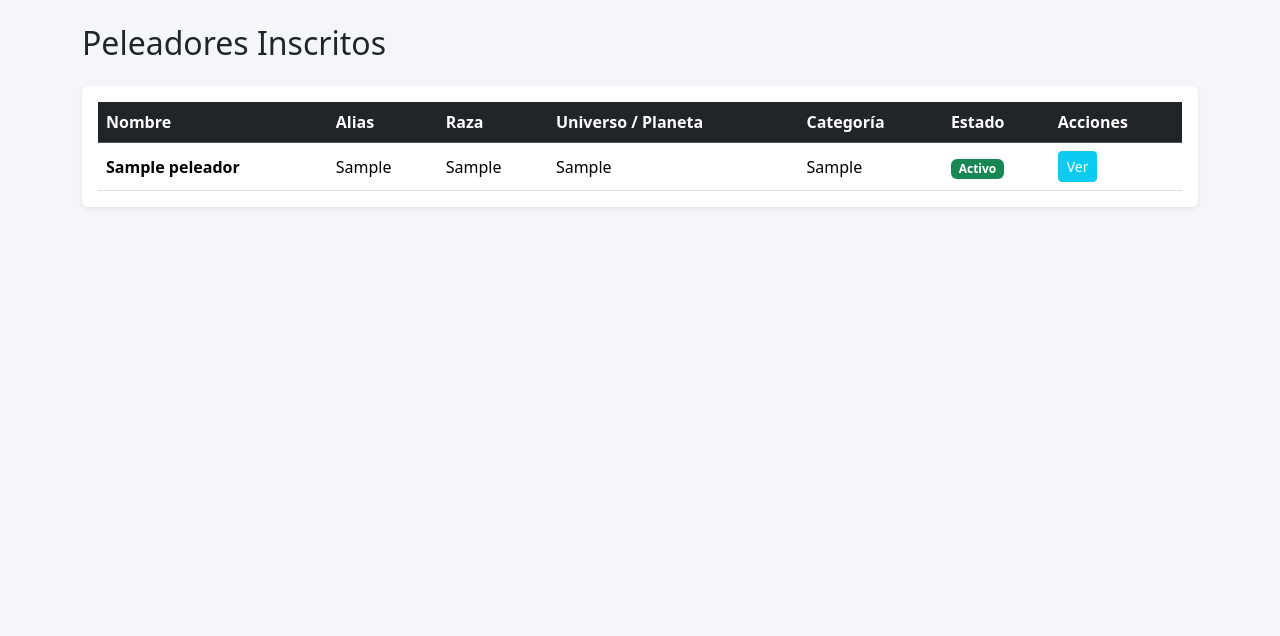
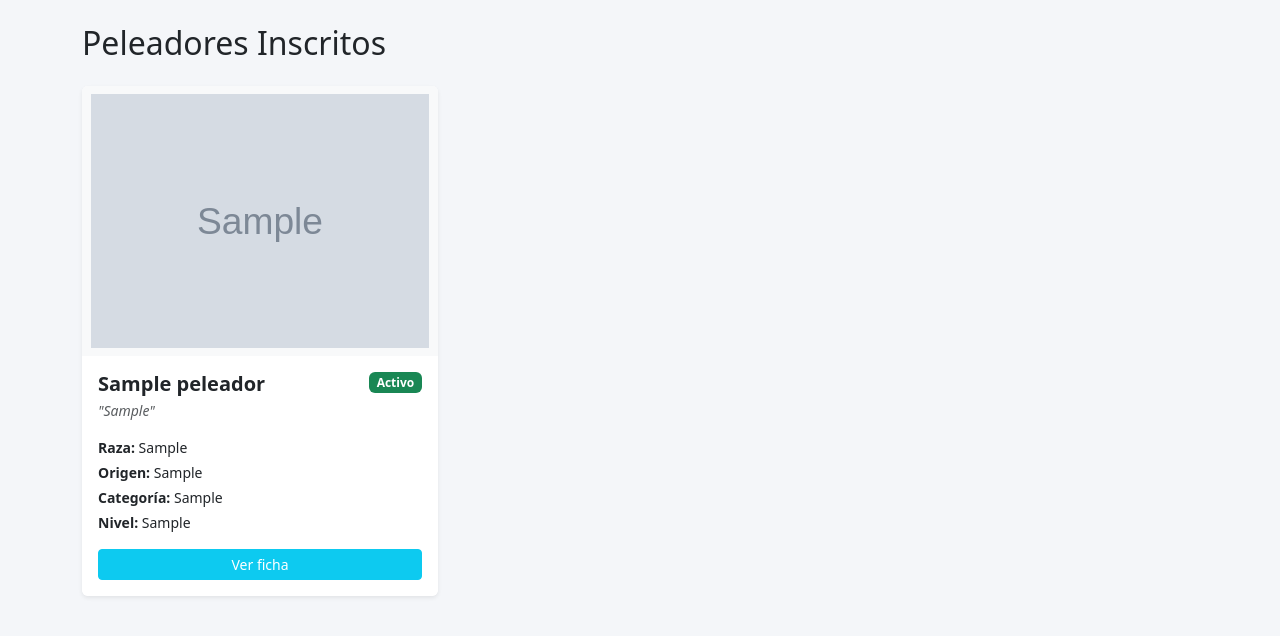
Before and after one commit to Rashiloo/torneo-dragonball-django, a Django app: page / in a window 1280 px wide. Shown: the part 60-696 px from the top of the page. Run offline with Django 5.2, Linux system fonts and the light colour scheme; tables that the repository leaves empty hold one stand-in row (values such as "Sample post"); grey boxes marked "Sample" are stand-in pictures.

Commit message:
Agrege imagenes a los peleadores y se mejoro la vista de las tarjetas de los peleadores en cards en lugar de una lista

```diff
--- a/config/settings.py
+++ b/config/settings.py
@@ -132,3 +132,6 @@ MAILERS = {
         'BACKEND': 'django.core.mail.backends.console.EmailBackend',
     },
 }
+
+MEDIA_URL = '/media/'
+MEDIA_ROOT = BASE_DIR / 'media'
--- a/config/urls.py
+++ b/config/urls.py
@@ -1,8 +1,13 @@
 # config/urls.py
 from django.contrib import admin
 from django.urls import path, include
+from django.conf import settings
+from django.conf.urls.static import static
 
 urlpatterns = [
     path('admin/', admin.site.urls),
     path('', include('torneo.urls')),
 ]
+
+if settings.DEBUG:
+    urlpatterns += static(settings.MEDIA_URL, document_root=settings.MEDIA_ROOT)
--- a/torneo/forms.py
+++ b/torneo/forms.py
@@ -48,6 +48,7 @@ class PeleadorForm(forms.ModelForm):
             'categoria': forms.TextInput(attrs={'class': 'form-control', 'placeholder': 'Ej. Peso Pesado / Dioses'}),
             'nivel_experiencia': forms.TextInput(attrs={'class': 'form-control', 'placeholder': 'Ej. Maestro / Ultra Instinto'}),
             'estado': forms.Select(attrs={'class': 'form-select'}),
+            'foto': forms.URLInput(attrs={'class': 'form-control', 'placeholder': 'https://ejemplo.com/imagen.jpg'}),
         }
 
 
--- a/torneo/models.py
+++ b/torneo/models.py
@@ -49,6 +49,7 @@ class Peleador(models.Model):
     categoria = models.CharField(max_length=100, verbose_name="Categoría de combate")
     nivel_experiencia = models.CharField(max_length=100, verbose_name="Nivel de experiencia")
     estado = models.CharField(max_length=10, choices=ESTADO_CHOICES, default='activo', verbose_name="Estado de participación")
+    foto = models.URLField(max_length=500, blank=True, null=True, verbose_name="URL de la foto del personaje")
 
     class Meta:
         ordering = ['nombre']
--- a/torneo/templates/torneo/peleadores/form.html
+++ b/torneo/templates/torneo/peleadores/form.html
@@ -4,7 +4,7 @@
 <div class="card shadow-sm mx-auto" style="max-width: 650px;">
     <div class="card-header card-header-db"><h5 class="mb-0">{{ titulo }}</h5></div>
     <div class="card-body">
-        <form method="post">
+        <form method="post" enctype="multipart/form-data">
             {% csrf_token %}
             {{ form.as_p }}
             <button type="submit" class="btn btn-db">Guardar</button>
--- a/torneo/templates/torneo/peleadores/lista.html
+++ b/torneo/templates/torneo/peleadores/lista.html
@@ -1,50 +1,63 @@
-<!-- torneo/templates/torneo/peleadores/lista.html -->
 {% extends 'torneo/base.html' %}
 {% block content %}
-<div class="d-flex justify-content-between align-items-center mb-3">
-    <h2>Peleadores Inscritos</h2>
+<div class="d-flex justify-content-between align-items-center mb-4">
+    <h2 class="mb-0">Peleadores Inscritos</h2>
     {% if user.is_authenticated %}
         <a href="{% url 'crear_peleador' %}" class="btn btn-db">+ Registrar Peleador</a>
     {% endif %}
 </div>
-<div class="table-responsive bg-white rounded shadow-sm p-3">
-    <table class="table table-hover align-middle mb-0">
-        <thead class="table-dark">
-            <tr>
-                <th>Nombre</th>
-                <th>Alias</th>
-                <th>Raza</th>
-                <th>Universo / Planeta</th>
-                <th>Categoría</th>
-                <th>Estado</th>
-                <th>Acciones</th>
-            </tr>
-        </thead>
-        <tbody>
-            {% for p in peleadores %}
-            <tr>
-                <td class="fw-bold">{{ p.nombre }}</td>
-                <td>{{ p.alias }}</td>
-                <td>{{ p.raza }}</td>
-                <td>{{ p.universo_planeta }}</td>
-                <td>{{ p.categoria }}</td>
-                <td>
-                    <span class="badge {% if p.estado == 'activo' %}bg-success{% else %}bg-secondary{% endif %}">
-                        {{ p.get_estado_display }}
-                    </span>
-                </td>
-                <td>
-                    <a href="{% url 'detalle_peleador' p.pk %}" class="btn btn-sm btn-info text-white">Ver</a>
-                    {% if user.is_authenticated %}
-                        <a href="{% url 'editar_peleador' p.pk %}" class="btn btn-sm btn-warning">Editar</a>
-                        <a href="{% url 'eliminar_peleador' p.pk %}" class="btn btn-sm btn-danger">Eliminar</a>
+
+<div class="row row-cols-1 row-cols-md-2 row-cols-lg-3 g-4">
+    {% for p in peleadores %}
+    <div class="col">
+        <div class="card h-100 shadow-sm border-0 overflow-hidden">
+            {% if p.foto %}
+                <div class="bg-light d-flex align-items-center justify-content-center p-2" style="height: 270px;">
+                    <img src="{{ p.foto }}" alt="{{ p.nombre }}"
+                         style="max-height: 100%; max-width: 100%; object-fit: contain;">
+                </div>
+            {% else %}
+                <div class="bg-dark text-warning d-flex flex-column justify-content-center align-items-center"
+                     style="height: 270px;">
+                    <span style="font-size: 3.5rem;">🐉</span>
+                    <small class="text-light mt-1">Sin fotografía</small>
+                </div>
+            {% endif %}
+
+            <div class="card-body">
+                <div class="d-flex justify-content-between align-items-start mb-1">
+                    <h5 class="card-title fw-bold mb-0">{{ p.nombre }}</h5>
+                    {% if p.get_estado_display == 'Activo' %}
+                        <span class="badge bg-success">{{ p.get_estado_display }}</span>
+                    {% else %}
+                        <span class="badge bg-secondary">{{ p.get_estado_display }}</span>
                     {% endif %}
-                </td>
-            </tr>
-            {% empty %}
-            <tr><td colspan="7" class="text-center text-muted">No hay peleadores registrados.</td></tr>
-            {% endfor %}
-        </tbody>
-    </table>
+                </div>
+                <p class="text-muted small mb-3"><em>"{{ p.alias }}"</em></p>
+
+                <ul class="list-unstyled small mb-0">
+                    <li class="mb-1"><strong>Raza:</strong> {{ p.raza }}</li>
+                    <li class="mb-1"><strong>Origen:</strong> {{ p.universo_planeta }}</li>
+                    <li class="mb-1"><strong>Categoría:</strong> {{ p.categoria }}</li>
+                    <li><strong>Nivel:</strong> {{ p.nivel_experiencia }}</li>
+                </ul>
+            </div>
+
+            <div class="card-footer bg-white border-top-0 pb-3 pt-0 d-flex gap-2">
+                <a href="{% url 'detalle_peleador' p.pk %}" class="btn btn-info btn-sm text-white flex-grow-1">Ver ficha</a>
+                {% if user.is_authenticated %}
+                    <a href="{% url 'editar_peleador' p.pk %}" class="btn btn-warning btn-sm">Editar</a>
+                    <a href="{% url 'eliminar_peleador' p.pk %}" class="btn btn-danger btn-sm">Eliminar</a>
+                {% endif %}
+            </div>
+        </div>
+    </div>
+    {% empty %}
+    <div class="col-12">
+        <div class="alert alert-secondary text-center">
+            No hay peleadores registrados en el torneo todavía.
+        </div>
+    </div>
+    {% endfor %}
 </div>
 {% endblock %}
```
Also changed, not shown: requeriments.txt (added, +63 -0 lines), torneo/templates/torneo/peleadores/detalle.html (+6 -1 lines), torneo/migrations/0002_peleador_foto.py (added), torneo/migrations/0003_alter_peleador_foto.py (added).
